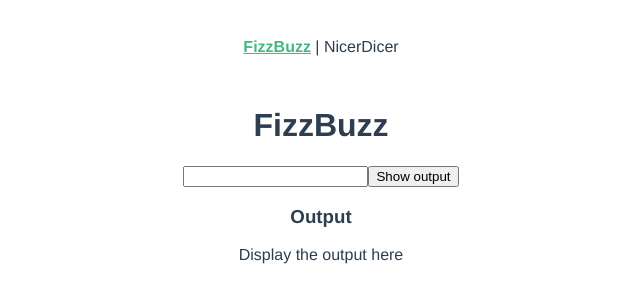
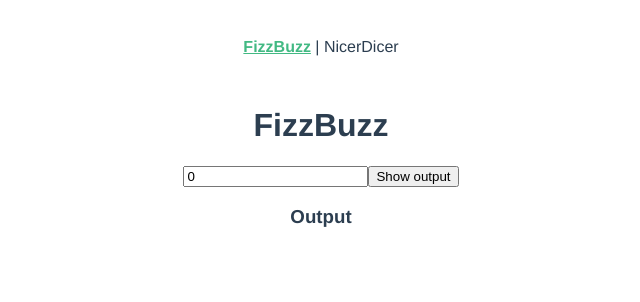
Before and after one commit to ulrichbergkemper1870/coding-challenge-js, a Vue app: page /fizzbuzz in a window 1280 px wide. Shown: the top 302 px of the page, without its empty margins (319-959 px from the left). Built offline with nearby package versions, Linux system fonts and the light colour scheme.

Commit message:
show Fizzbuzz in UI

```diff
--- a/src/views/Fizzbuzz.vue
+++ b/src/views/Fizzbuzz.vue
@@ -1,17 +1,27 @@
 <template>
   <h1>FizzBuzz</h1>
   <form action="submit">
-    <input type="text" name="fizzbuzzNumber"/>
-    <button>Show output</button>
+    <input type="text" name="fizzbuzzNumber" v-model="fizzbuzzNumber" />
+    <button @click="updatefizzbuzz">Show output</button>
+    <h3>Output</h3>
+    <p>{{ output }}</p>
   </form>
-  <h3>Output</h3>
-  <p>Display the output here</p>
 </template>
 
 <script setup lang="ts">
-  // script goes here
+import fizzbuzz from "../fizzbuzz";
+import { ref } from "vue";
+
+const fizzbuzzNumber = ref(0);
+const output = ref("");
+
+const updatefizzbuzz = () => {
+  console.log("update");
+  output.value = fizzbuzz(fizzbuzzNumber.value);
+  console.log(output, fizzbuzzNumber.value);
+};
 </script>
 
 <style>
-  /* css goes here */
+/* css goes here */
 </style>
```
